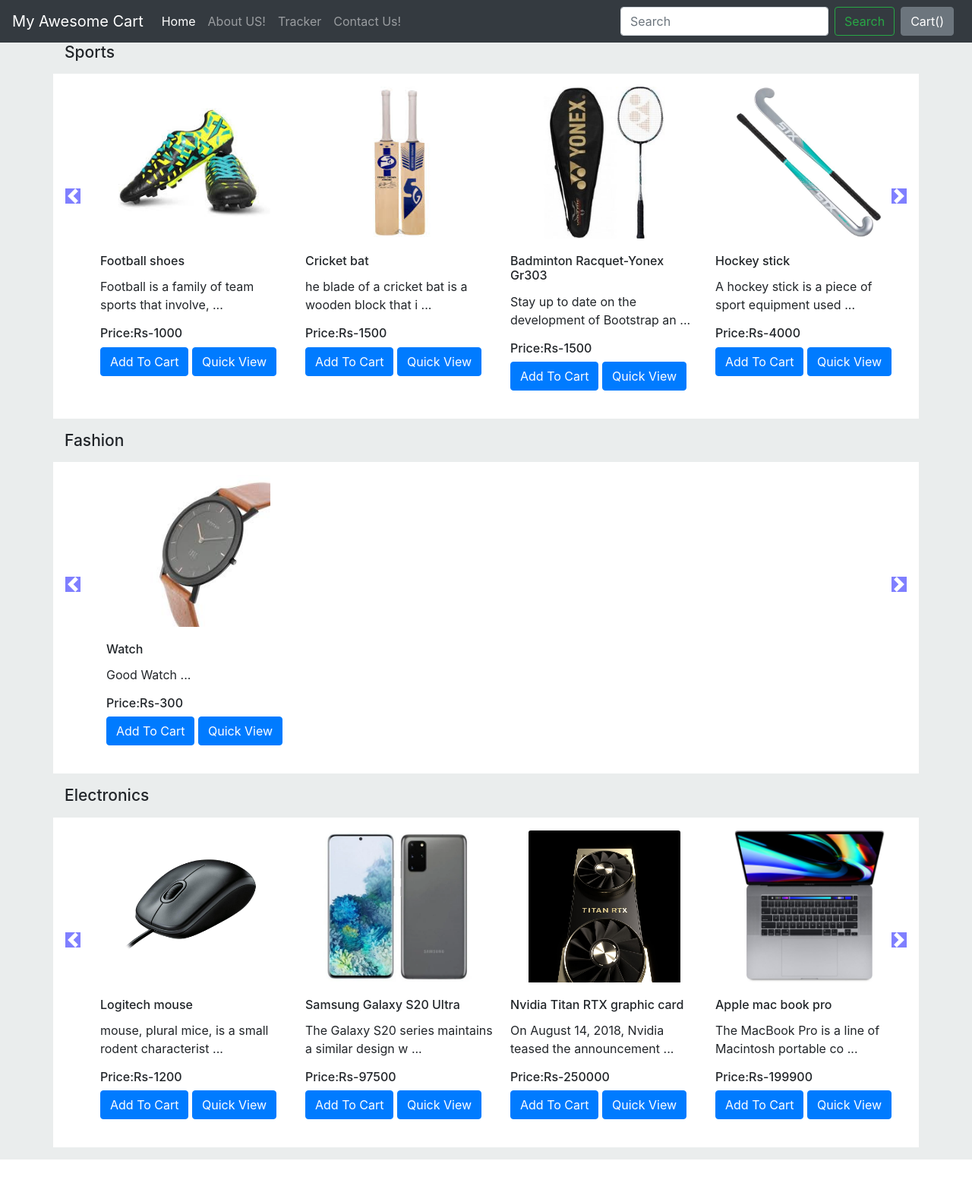
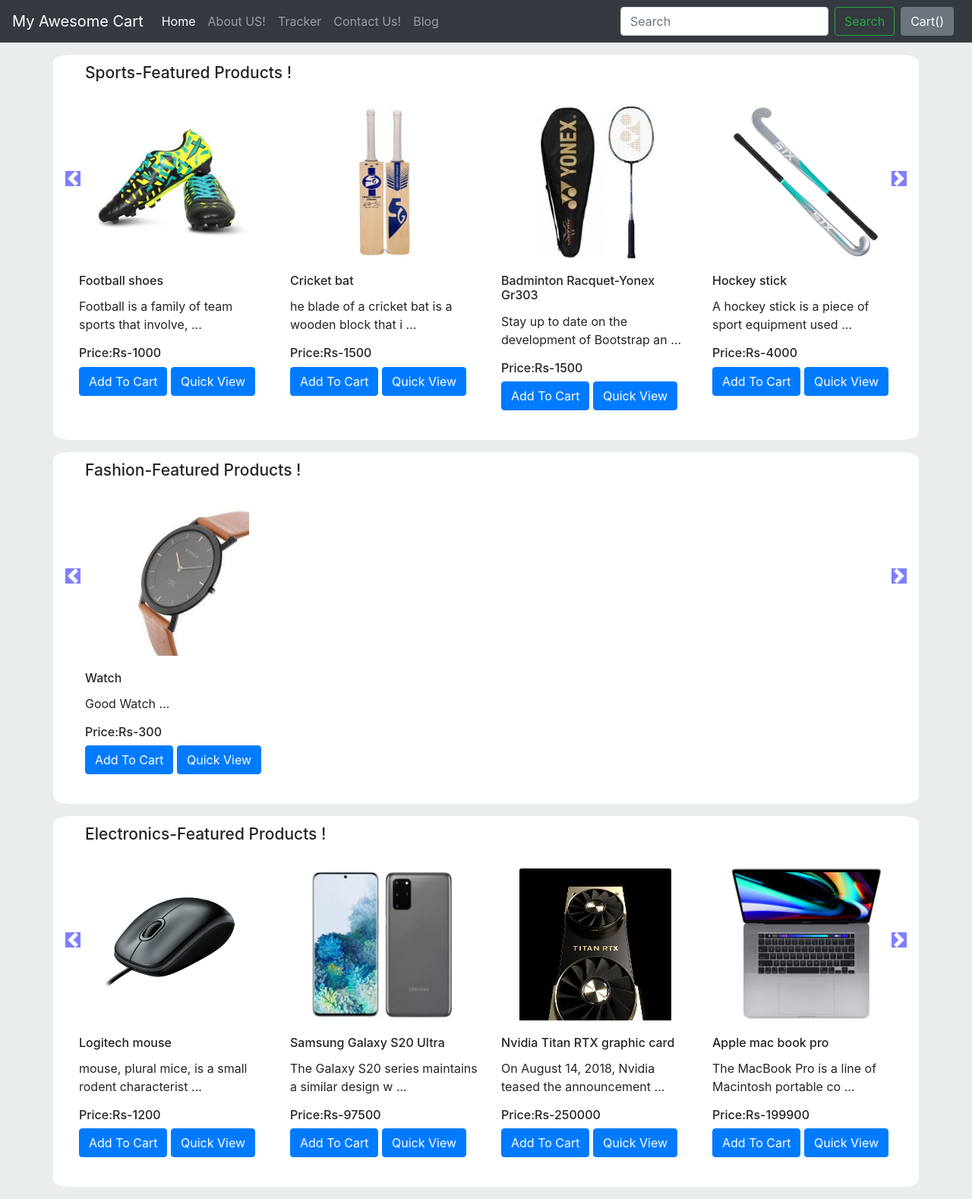
Before and after one commit to matrix101A/MyAwesomeCart, a Django app: page /shop/ in a window 1280 px wide. Shown: the whole page at 76% size. Before the commit the page ends 1526 px from the top, so only its background shows below. Run offline with Django 3.2, Linux system fonts and the light colour scheme; data comes from the database, SQL or seed files in the repository; some libraries are stand-ins or nearby versions.

Commit message:
Made changes in css of shop/index

```diff
--- a/MAC/MAC/templates/index.html
+++ b/MAC/MAC/templates/index.html
@@ -9,6 +9,9 @@
     <link rel="stylesheet" href="https://stackpath.bootstrapcdn.com/bootstrap/4.5.2/css/bootstrap.min.css" integrity="sha384-JcKb8q3iqJ61gNV9KGb8thSsNjpSL0n8PARn9HuZOnIxN0hoP+VmmDGMN5t9UJ0Z" crossorigin="anonymous">
 
     <title>Welcome to My awesome cart</title>
+    <script>
+  window.location="/shop";
+</script>
   </head>
   <body>
 
@@ -27,4 +30,5 @@
     <script src="https://cdn.jsdelivr.net/npm/popper.js@1.16.1/dist/umd/popper.min.js" integrity="sha384-9/reFTGAW83EW2RDu2S0VKaIzap3H66lZH81PoYlFhbGU+6BZp6G7niu735Sk7lN" crossorigin="anonymous"></script>
     <script src="https://stackpath.bootstrapcdn.com/bootstrap/4.5.2/js/bootstrap.min.js" integrity="sha384-B4gt1jrGC7Jh4AgTPSdUtOBvfO8shuf57BaghqFfPlYxofvL8/KUEfYiJOMMV+rV" crossorigin="anonymous"></script>
   </body>
+
 </html>
--- a/MAC/shop/templates/shop/basic.html
+++ b/MAC/shop/templates/shop/basic.html
@@ -35,6 +35,9 @@
       <li class="nav-item">
         <a class="nav-link" href="/shop/contact">Contact Us!</a>
       </li>
+       <li class="nav-item">
+        <a class="nav-link" href="/blog">Blog</a>
+      </li>
 
     </ul>
     <form class="form-inline my-2 my-lg-0">
--- a/MAC/shop/templates/shop/index.html
+++ b/MAC/shop/templates/shop/index.html
@@ -62,10 +62,12 @@
     {% for pro, range, nSlides in allProds %}
 
 
-    <h2 style="font-size: 21px!important;">{{pro.0.category}}</h3>
-     <div class="row my-3" style="background-color: white;padding:1px">
 
-<div id="demo{{forloop.counter}}" class=" col carousel slide my-3" data-ride="carousel">
+     <div class="row my-3" style="background-color: white;padding:3px;border-radius:2%">
+         <div class="col-md-12 mx-4 my-2">
+        <h2 style="font-size: 21px!important;">{{pro.0.category}}-Featured Products !</h3>
+            </div>
+<div id="demo{{forloop.counter}}" class=" row carousel slide my-3" data-ride="carousel">
     <ul class="carousel-indicators">
       <li data-target="#demo{{forloop.counter}}" data-slide-to="0" class="active"></li>
         {% for i in range %}
```
